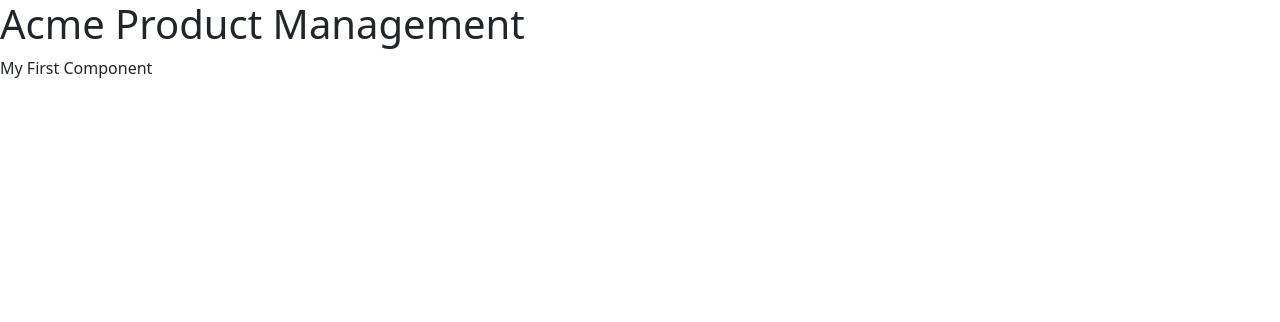
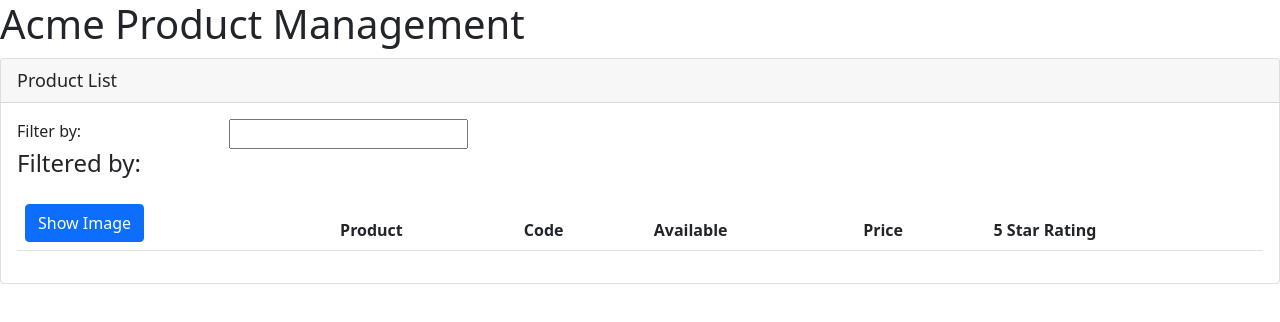
Before and after one commit to gtscott90/angular-intro, an Angular app: page / in a window 1280 px wide. Shown: the top 322 px of the page. Built offline with nearby package versions, Linux system fonts and the light colour scheme.

Commit message:
made product list component

```diff
--- a/src/app/app.component.ts
+++ b/src/app/app.component.ts
@@ -5,7 +5,7 @@
   template: `
   <div>
     <h1>{{pageTitle}}</h1>
-    <div>My First Component</div>
+    <pm-products></pm-products>
   </div>
   `
 })
--- a/src/app/app.module.ts
+++ b/src/app/app.module.ts
@@ -2,10 +2,12 @@
 import { BrowserModule } from '@angular/platform-browser';
 
 import { AppComponent } from './app.component';
+import { ProductListComponent } from './products/product-list.component';
 
 @NgModule({
   declarations: [
-    AppComponent
+    AppComponent,
+    ProductListComponent
   ],
   imports: [
     BrowserModule
```
Also changed, not shown: src/app/products/product-list.component.ts (added, +8 -0 lines).
